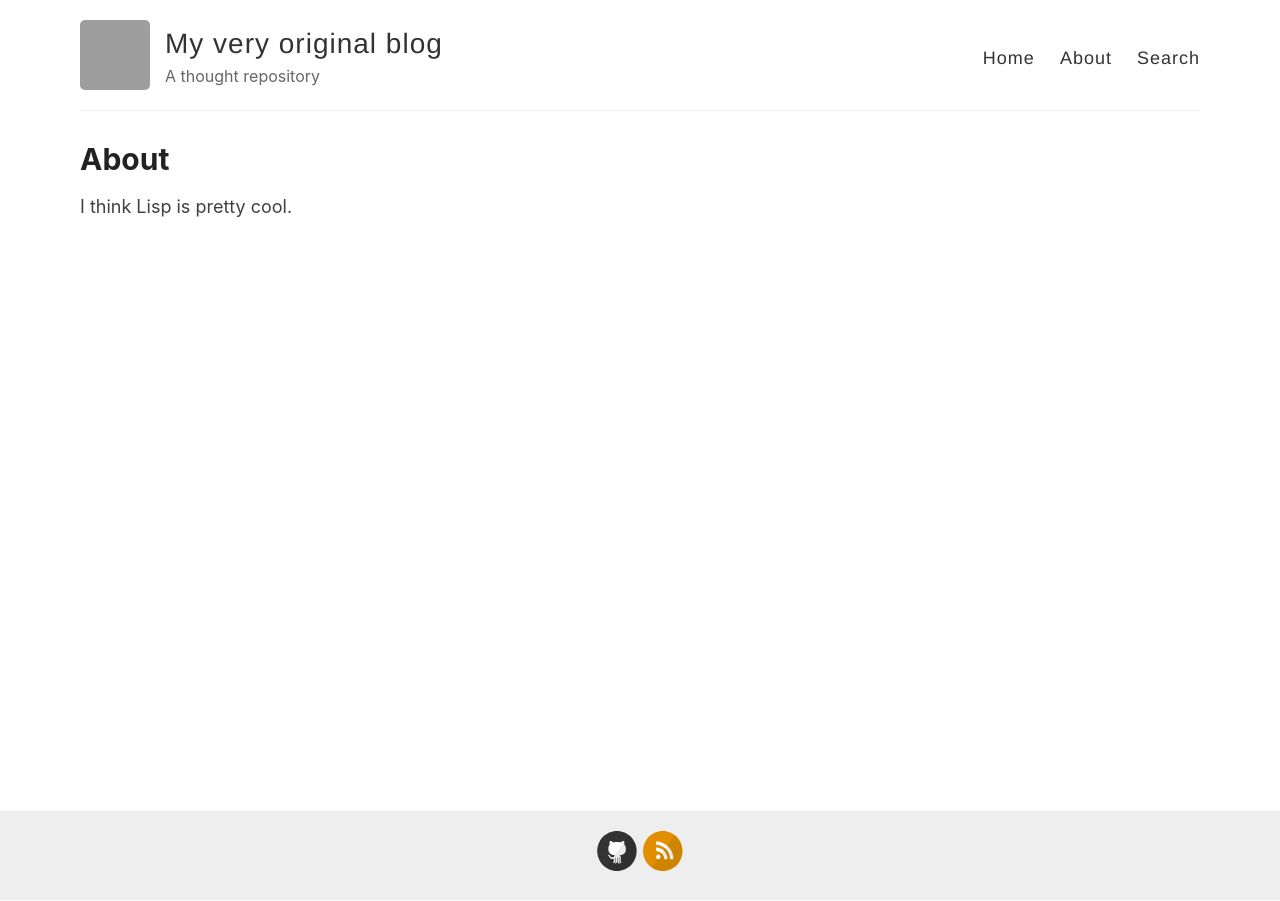
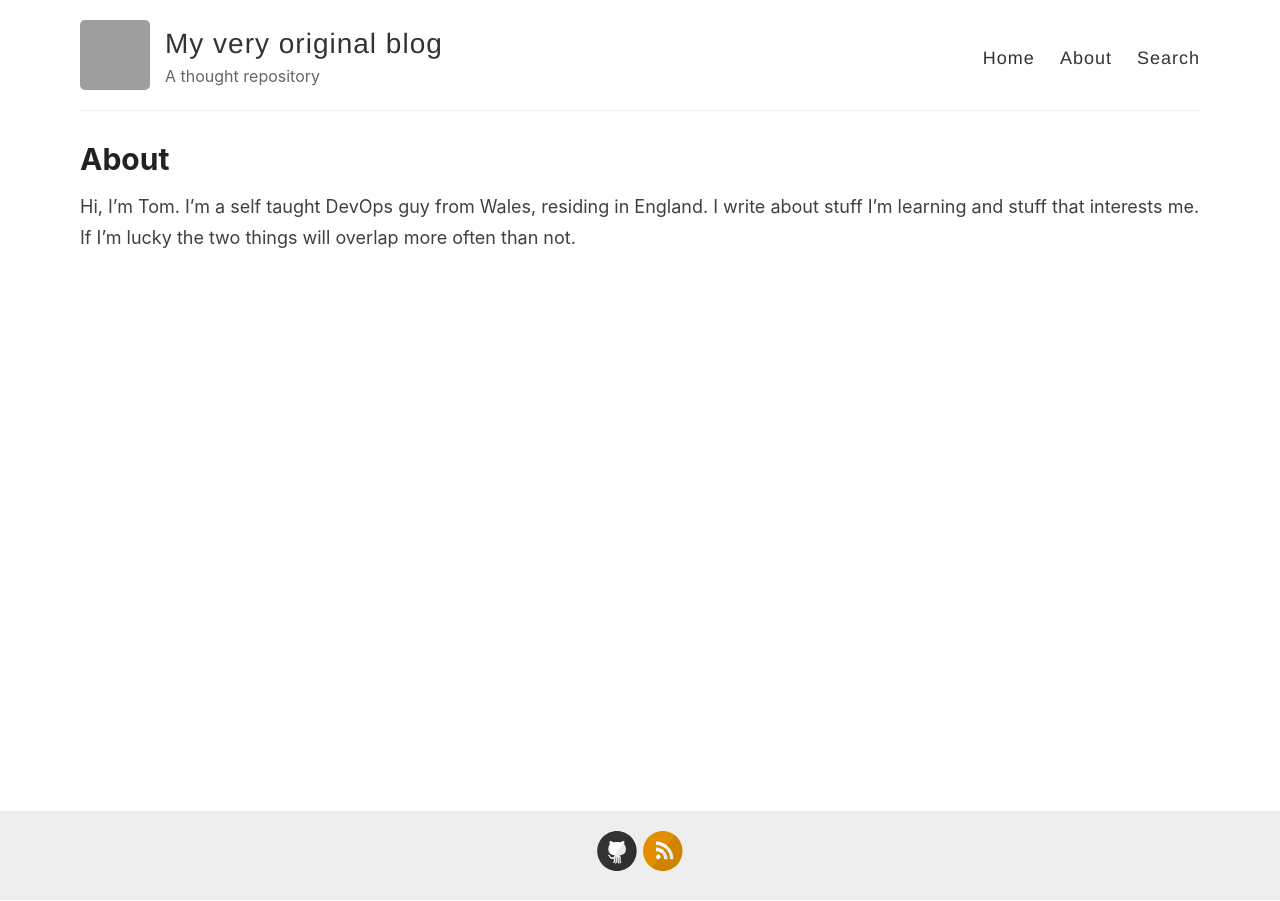
Before and after one commit to sys-fs/sys-fs.github.io, a Jekyll site: the page built from _pages/about.md, in a window 1280 px wide. Built offline with Jekyll 4.4.1, drawn with Linux system fonts in a browser that asks for light colours; grey boxes are pictures that could not be loaded.

Commit message:
Update about page

```diff
--- a/_pages/about.md
+++ b/_pages/about.md
@@ -4,4 +4,6 @@ title: About
 permalink: /about/
 ---
 
-I think Lisp is pretty cool.
+Hi, I'm Tom. I'm a self taught DevOps guy from Wales, residing in England. I
+write about stuff I'm learning and stuff that interests me. If I'm lucky the
+two things will overlap more often than not.
```
